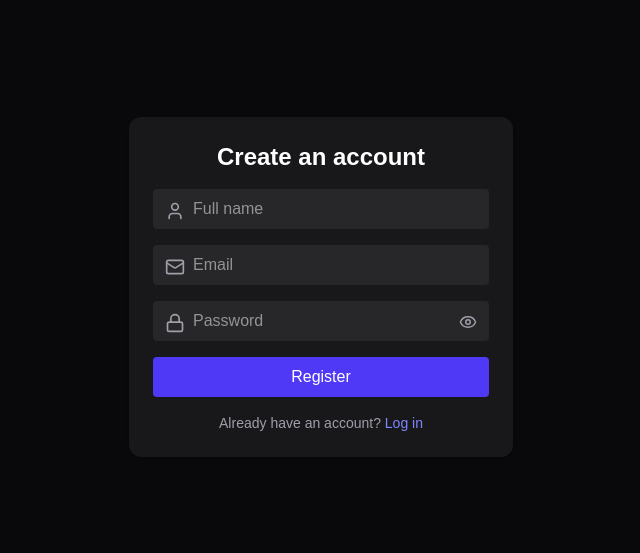
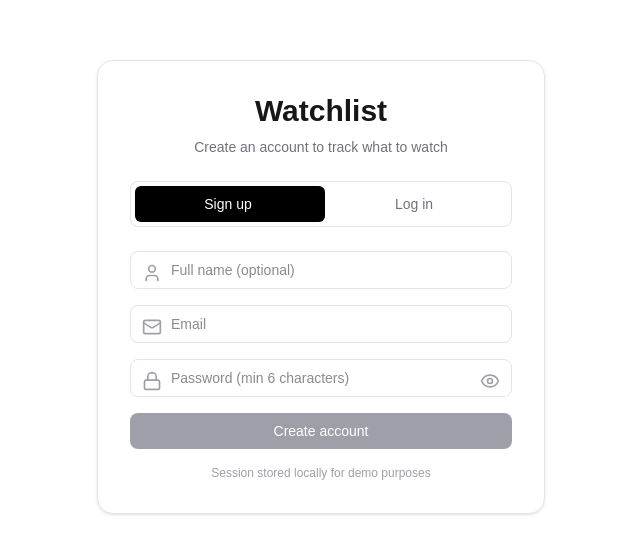
Before and after one commit to AritraRoy0/watchlist, a Next.js app: page / in a window 1280 px wide. Shown: the part 113-666 px from the top of the page, without its empty margins (319-959 px from the left). Built offline with nearby package versions, Linux system fonts and the light colour scheme.

Commit message:
added homepage

```diff
--- /dev/null
+++ b/src/app/home/page.tsx
@@ -0,0 +1,91 @@
+"use client";
+
+import { Film, Tv, Plus, Filter, List } from "lucide-react";
+
+export default function OnboardingPage() {
+  return (
+    <div className="min-h-screen bg-white flex items-center justify-center px-4">
+      <div className="w-full max-w-md bg-white border border-gray-200 rounded-2xl shadow-sm p-8 space-y-8">
+
+        {/* Header */}
+        <div className="text-center space-y-2">
+          <h1 className="text-3xl font-semibold text-black">Watchlist</h1>
+          <p className="text-gray-500 text-sm">
+            What would you like to do first?
+          </p>
+        </div>
+
+        {/* Action Grid */}
+        <div className="grid grid-cols-1 gap-4">
+
+          <ActionCard
+            icon={<Plus />}
+            title="Add to Watchlist"
+            description="Save a movie or TV show recommendation"
+          />
+
+          <ActionCard
+            icon={<List />}
+            title="View My Watchlist"
+            description="See everything you’ve saved so far"
+          />
+
+          <ActionCard
+            icon={<Filter />}
+            title="Filter & Organize"
+            description="Sort by status, type, or rating"
+          />
+        </div>
+
+        {/* Future hint */}
+        <div className="text-center text-xs text-gray-400 pt-2">
+          You can change this anytime
+        </div>
+      </div>
+    </div>
+  );
+}
+
+function ActionCard({
+  icon,
+  title,
+  description,
+}: {
+  icon: React.ReactNode;
+  title: string;
+  description: string;
+}) {
+  return (
+    <button
+      className="
+        group
+        flex items-center gap-4
+        w-full text-left
+        border border-gray-200
+        rounded-xl p-4
+        transition-all duration-200
+        hover:border-black hover:shadow-sm
+        active:scale-[0.98]
+      "
+    >
+      <div
+        className="
+          flex items-center justify-center
+          w-10 h-10
+          rounded-full
+          border border-gray-300
+          text-gray-700
+          group-hover:border-black group-hover:text-black
+          transition
+        "
+      >
+        {icon}
+      </div>
+
+      <div className="space-y-1">
+        <div className="font-medium text-black">{title}</div>
+        <div className="text-sm text-gray-500">{description}</div>
+      </div>
+    </button>
+  );
+}
--- a/src/app/page.tsx
+++ b/src/app/page.tsx
@@ -1,50 +1,34 @@
 "use client";
 
-import { useState } from "react";
+import { useEffect, useState } from "react";
 import { useRouter } from "next/navigation";
 import { login, register } from "@/lib/api";
 import { auth } from "@/lib/auth";
-import {
-  Mail,
-  Lock,
-  User,
-  Eye,
-  EyeOff,
-  Loader2,
-} from "lucide-react";
+import { Mail, Lock, User, Eye } from "lucide-react";
 
-type Mode = "login" | "register";
+type Mode = "signup" | "login";
 
-function isEmail(value: string) {
-  return /^[^\s@]+@[^\s@]+\.[^\s@]+$/.test(value.trim());
-}
-
-export default function HomePage() {
+export default function AuthPage() {
   const router = useRouter();
-
-  const [mode, setMode] = useState<Mode>("register");
+  const [mode, setMode] = useState<Mode>("signup");
   const [email, setEmail] = useState("");
   const [password, setPassword] = useState("");
   const [fullName, setFullName] = useState("");
-  const [showPassword, setShowPassword] = useState(false);
   const [loading, setLoading] = useState(false);
   const [error, setError] = useState<string | null>(null);
 
-  async function onSubmit(e: React.FormEvent) {
+  // Redirect if already logged in
+  useEffect(() => {
+    if (auth.getToken()) {
+      router.push("/home");
+    }
+  }, [router]);
+
+  async function handleSubmit(e: React.FormEvent) {
     e.preventDefault();
     setError(null);
+    setLoading(true);
 
-    if (!isEmail(email)) {
-      setError("Please enter a valid email address.");
-      return;
-    }
-
-    if (!password) {
-      setError("Password is required.");
-      return;
-    }
-
-    setLoading(true);
     try {
       const result =
         mode === "login"
@@ -52,30 +36,60 @@ export default function HomePage() {
           : await register({ email, password, fullName });
 
       auth.setToken(result.token);
-      router.push("/watchlist");
+      router.push("/home");
     } catch (err: any) {
-      setError(err.message || "Something went wrong.");
+      setError(err.message || "Something went wrong");
     } finally {
       setLoading(false);
     }
   }
 
   return (
-    <main className="min-h-screen flex items-center justify-center bg-zinc-950 text-white">
-      <form
-        onSubmit={onSubmit}
-        className="w-full max-w-sm space-y-4 rounded-xl bg-zinc-900 p-6 shadow"
+    <main className="min-h-screen flex items-center justify-center bg-white">
+      <div className="w-full max-w-md rounded-2xl border border-zinc-200 shadow-sm p-8">
+        {/* Header */}
+        <h1 className="text-3xl font-semibold text-center">Watchlist</h1>
+        <p className="mt-2 text-center text-sm text-zinc-500">
+          {mode === "signup"
+            ? "Create an account to track what to watch"
+            : "Log in to your watchlist"}
+        </p>
+
+        {/* Segmented Toggle */}
+        <div className="relative mt-6 flex rounded-lg border border-zinc-200 p-1">
+          <div
+            className={`absolute inset-y-1 left-1 w-1/2 rounded-md bg-black transition-transform duration-300 ${
+              mode === "login" ? "translate-x-full" : ""
+            }`}
+          />
+          <button
+            type="button"
+            onClick={() => setMode("signup")}
+            className={`relative z-10 w-1/2 py-2 text-sm font-medium ${
+              mode === "signup" ? "text-white" : "text-zinc-500"
+            }`}
           >
-        <h1 className="text-2xl font-semibold text-center">
-          {mode === "login" ? "Log in" : "Create an account"}
-        </h1>
+            Sign up
+          </button>
+          <button
+            type="button"
+            onClick={() => setMode("login")}
+            className={`relative z-10 w-1/2 py-2 text-sm font-medium ${
+              mode === "login" ? "text-white" : "text-zinc-500"
+            }`}
+          >
+            Log in
+          </button>
+        </div>
 
-        {mode === "register" && (
+        {/* Form */}
+        <form onSubmit={handleSubmit} className="mt-6 space-y-4">
+          {mode === "signup" && (
             <div className="relative">
               <User className="absolute left-3 top-3 h-5 w-5 text-zinc-400" />
               <input
-              className="w-full rounded bg-zinc-800 pl-10 pr-3 py-2"
-              placeholder="Full name"
+                className="w-full rounded-lg border border-zinc-200 px-10 py-2 text-sm focus:outline-none focus:ring-1 focus:ring-black"
+                placeholder="Full name (optional)"
                 value={fullName}
                 onChange={(e) => setFullName(e.target.value)}
               />
@@ -85,7 +99,8 @@ export default function HomePage() {
           <div className="relative">
             <Mail className="absolute left-3 top-3 h-5 w-5 text-zinc-400" />
             <input
-            className="w-full rounded bg-zinc-800 pl-10 pr-3 py-2"
+              type="email"
+              className="w-full rounded-lg border border-zinc-200 px-10 py-2 text-sm focus:outline-none focus:ring-1 focus:ring-black"
               placeholder="Email"
               value={email}
               onChange={(e) => setEmail(e.target.value)}
@@ -95,44 +110,36 @@ export default function HomePage() {
           <div className="relative">
             <Lock className="absolute left-3 top-3 h-5 w-5 text-zinc-400" />
             <input
-            type={showPassword ? "text" : "password"}
-            className="w-full rounded bg-zinc-800 pl-10 pr-10 py-2"
-            placeholder="Password"
+              type="password"
+              className="w-full rounded-lg border border-zinc-200 px-10 pr-10 py-2 text-sm focus:outline-none focus:ring-1 focus:ring-black"
+              placeholder="Password (min 6 characters)"
               value={password}
               onChange={(e) => setPassword(e.target.value)}
             />
-          <button
-            type="button"
-            onClick={() => setShowPassword((v) => !v)}
-            className="absolute right-3 top-3 text-zinc-400"
-          >
-            {showPassword ? <EyeOff size={18} /> : <Eye size={18} />}
-          </button>
+            <Eye className="absolute right-3 top-3 h-5 w-5 text-zinc-400" />
           </div>
 
-        {error && <p className="text-sm text-red-400">{error}</p>}
+          {error && (
+            <p className="text-sm text-red-600 text-center">{error}</p>
+          )}
 
           <button
+            type="submit"
             disabled={loading}
-          className="w-full flex items-center justify-center gap-2 rounded bg-indigo-600 py-2 font-medium hover:bg-indigo-500 disabled:opacity-60"
+            className="w-full rounded-lg bg-zinc-400 py-2 text-sm font-medium text-white hover:bg-zinc-500 disabled:opacity-60"
           >
-          {loading && <Loader2 className="h-4 w-4 animate-spin" />}
-          {mode === "login" ? "Log in" : "Register"}
+            {loading
+              ? "Please wait..."
+              : mode === "signup"
+              ? "Create account"
+              : "Log in"}
           </button>
+        </form>
 
-        <p className="text-center text-sm text-zinc-400">
-          {mode === "login" ? "No account?" : "Already have an account?"}{" "}
-          <button
-            type="button"
-            onClick={() =>
-              setMode(mode === "login" ? "register" : "login")
-            }
-            className="text-indigo-400 hover:underline"
-          >
-            {mode === "login" ? "Register" : "Log in"}
-          </button>
+        <p className="mt-4 text-center text-xs text-zinc-400">
+          Session stored locally for demo purposes
         </p>
-      </form>
+      </div>
     </main>
   );
 }
```
Lines whose indentation alone changed are shown as unchanged.
